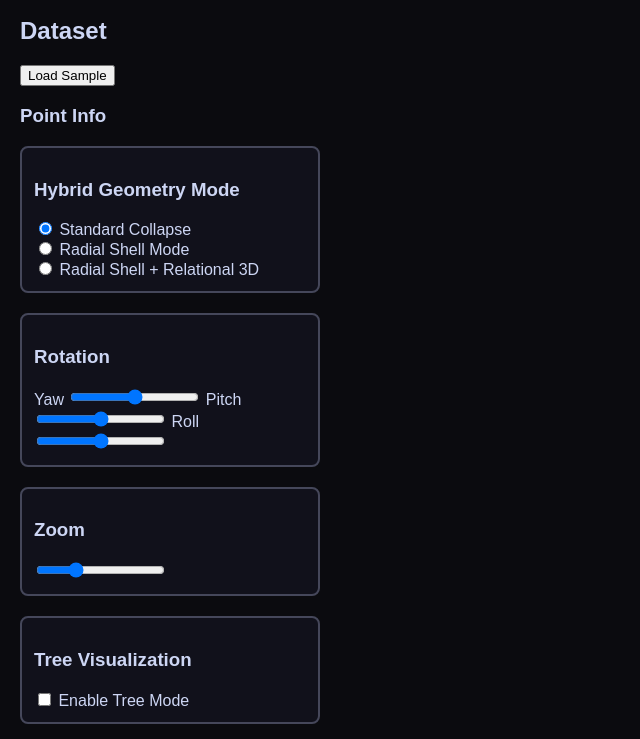
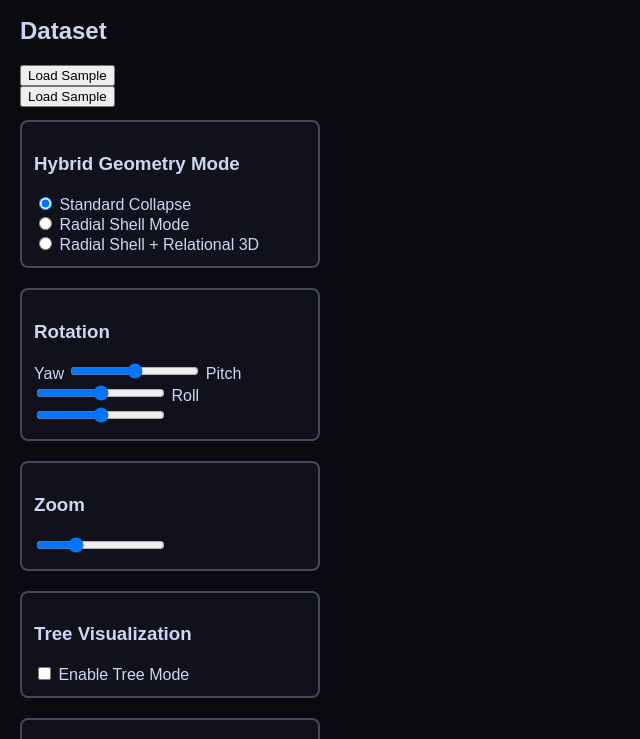
Before and after one commit to bradgeigermanager-sketch/Dimensional-Mapping-Coordinate-Tree, a plain HTML site: page ui/index.html in a window 1280 px wide. Shown: the part 61-800 px from the top of the page, without its empty margins (0-640 px from the left). Drawn offline with Linux system fonts and the light colour scheme.

Commit message:
Add sidebar with load data button
Added a sidebar with a button to load data.

```diff
--- a/ui/index.html
+++ b/ui/index.html
@@ -13,12 +13,17 @@
     <button onclick="loadSample()">Load Sample</button>
   </div>
 
+  <div id="sidebar">
+    <button onclick="loadData()">Load Sample</button>
+  </div>
+
   <div id="viewer"></div>
 
   <div id="inspector">
-    <h3>Point Info</h3>
     <pre id="info"></pre>
   </div>
+
+  <script type="module" src="main.js"></script>
 
   <div id="controls-container">
     <!-- Hybrid Mode -->
```
